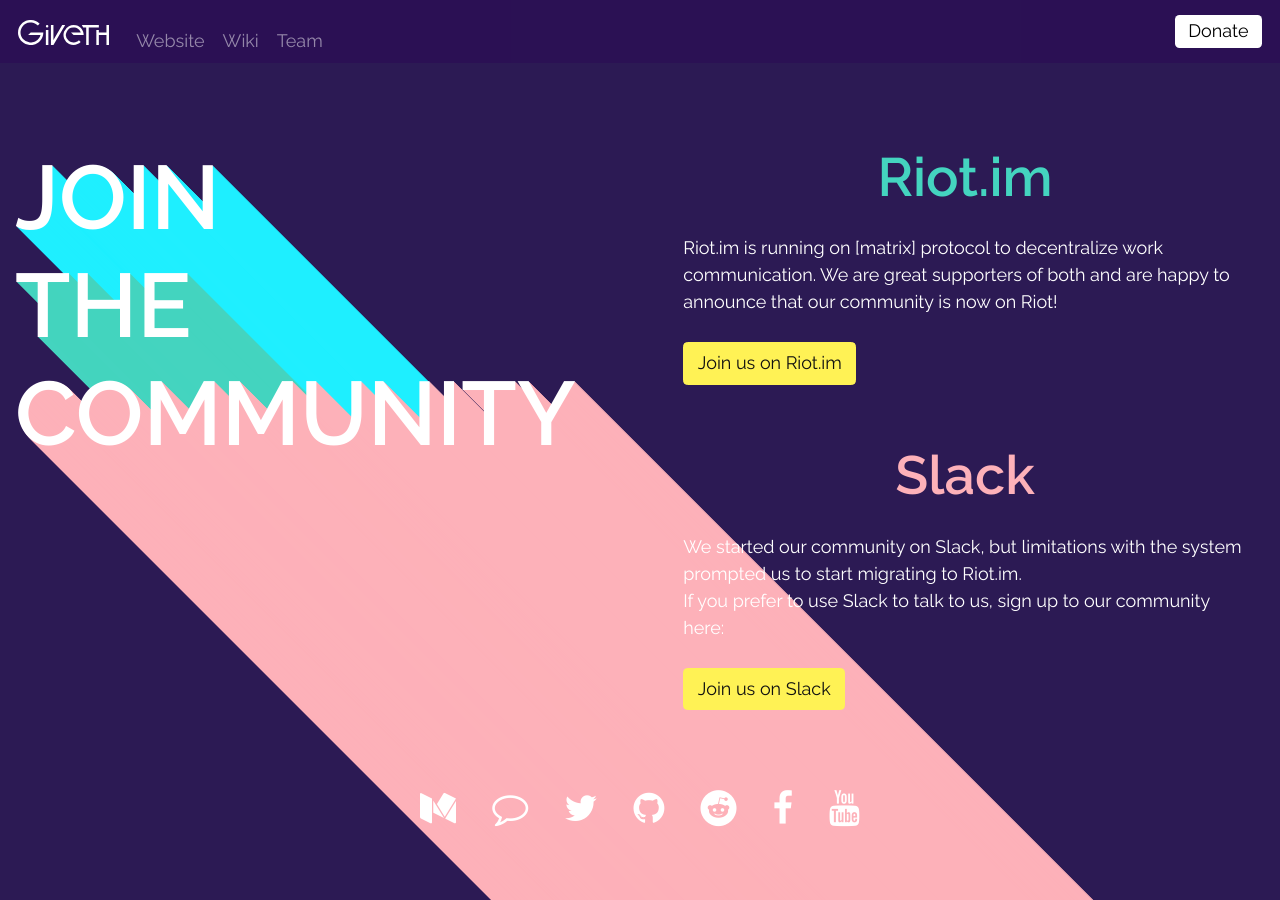
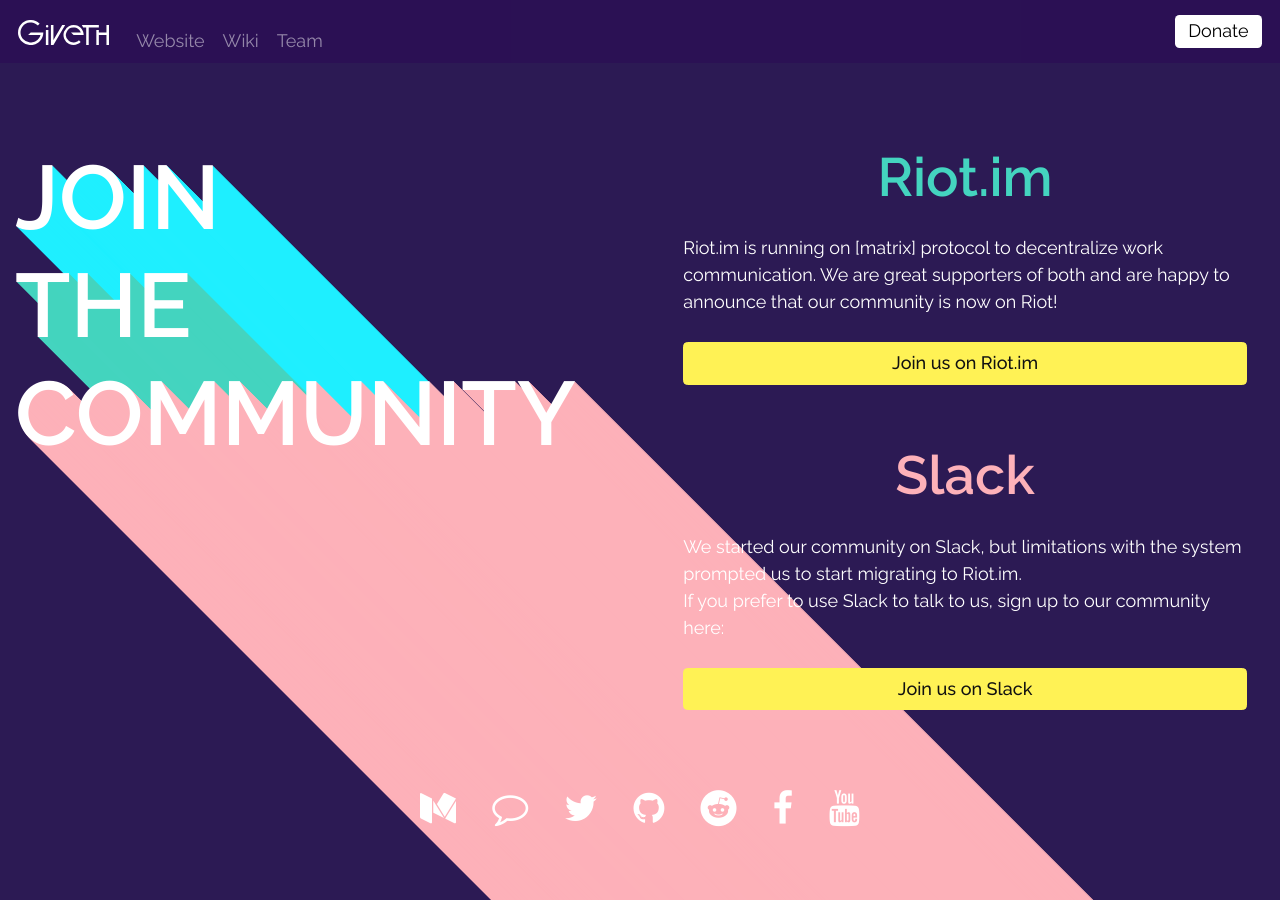
Before and after one commit to Giveth/website, a Jekyll site: the page built from join/index.html, in a window 1280 px wide. Built offline with Jekyll 4.4.1, drawn with Linux system fonts in a browser that asks for light colours; nearby versions of some CDN libraries; a script that is not in the unit is left out.

Commit message:
styled buttons

```diff
--- a/css/join.scss
+++ b/css/join.scss
@@ -59,12 +59,6 @@
   color: white;
 }
 
-.btn-warning {
-  text-align: center;
-  background-color: #fff255;
-  border-color:  #fff255;
-}
-
 .join.column {
   padding-top: 10vh;
 }
--- a/css/main.scss
+++ b/css/main.scss
@@ -449,6 +449,19 @@
     box-shadow: none;
 }
 
+.btn-warning {
+    text-align: center;
+    background-color: #fff255;
+    border-color:  #fff255;
+}
+
+.widelarge {
+  display: flow-root;
+  font-weight: 500;
+  text-align: center;
+  margin: 0 auto;
+}
+
 .color-black {
   color: black;
 }
--- a/join/index.html
+++ b/join/index.html
@@ -21,7 +21,7 @@
       <p>
         Riot.im is running on [matrix] protocol to decentralize work communication. We are great supporters of both and are happy to announce that our community is now on Riot!
         <br /><br />
-        <a href="https://riot.im/app/#/group/+giveth:matrix.org" class="btn btn-warning">Join us on Riot.im</a><a href=""></a>
+        <a href="https://riot.im/app/#/group/+giveth:matrix.org" class="btn btn-warning widelarge">Join us on Riot.im</a><a href=""></a>
       </p>
     </div>
 
@@ -32,7 +32,7 @@
         <br />
         If you prefer to use Slack to talk to us, sign up to our community here:
         <br /><br />
-        <a href="http://slack.giveth.io" class="btn btn-warning">Join us on Slack</a><a href=""></a>
+        <a href="http://slack.giveth.io" class="btn btn-warning widelarge">Join us on Slack</a><a href=""></a>
       </p>
     </div>
 
```
Also changed, not shown: donate/index.html (+5 -7 lines).
